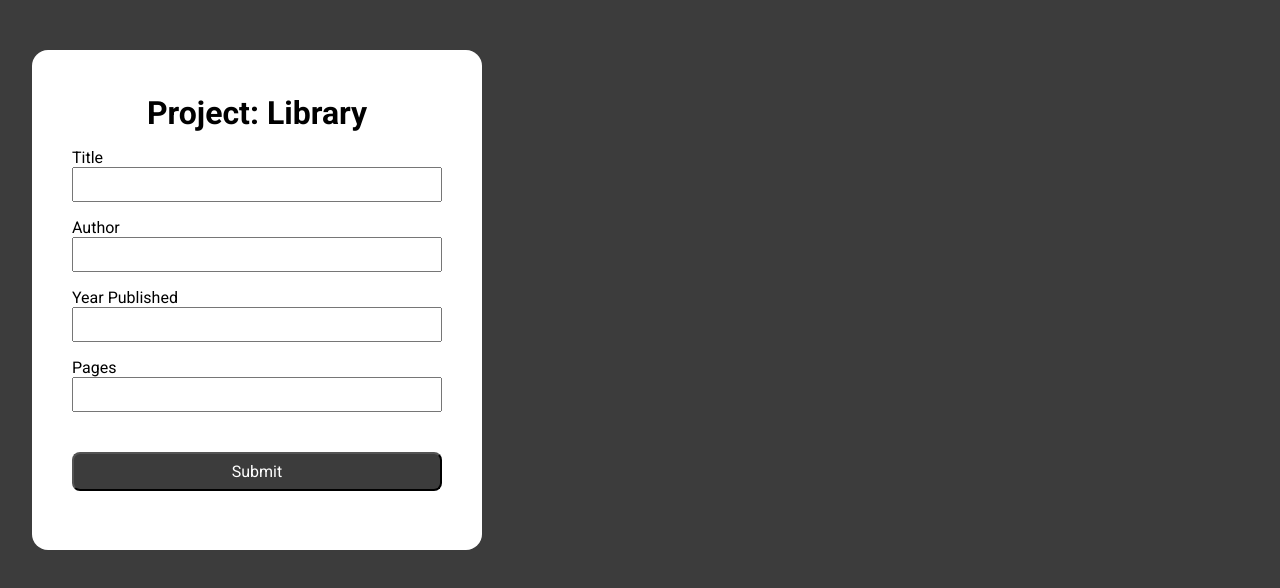
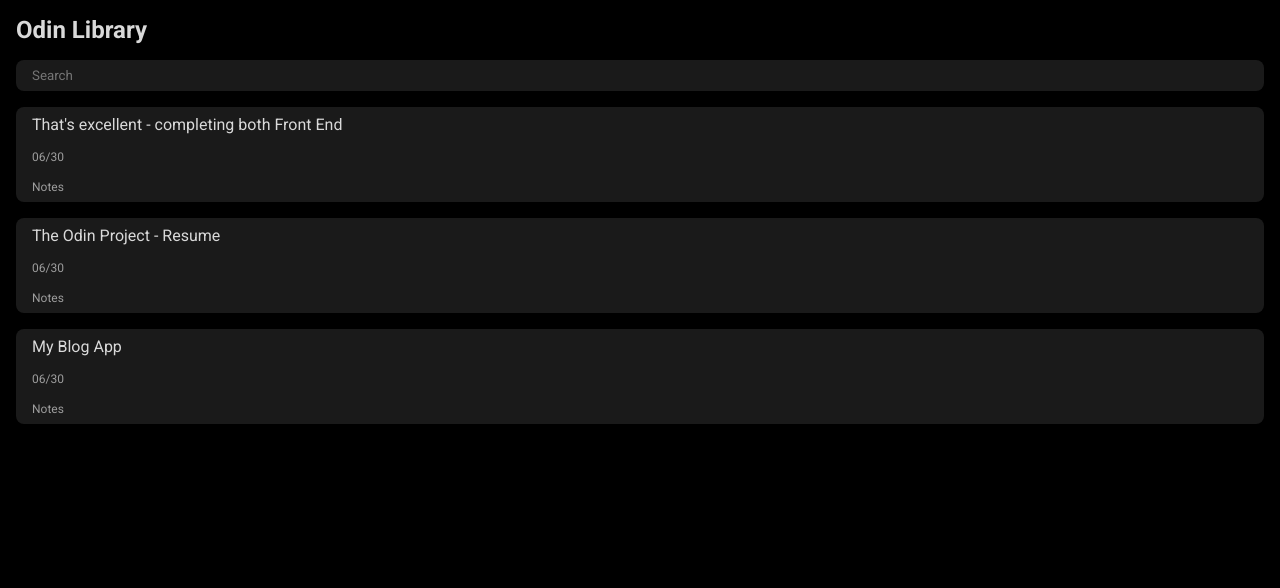
Before and after one commit to raymund-corpuz/javaScriptPath-theOdinProject, a plain HTML site: page 02_project-liblary/index.html in a window 1280 px wide. Drawn offline with Linux system fonts and the light colour scheme.

Commit message:
02_project-library : Fixing the UI components.

```diff
--- a/02_project-liblary/index.html
+++ b/02_project-liblary/index.html
@@ -8,21 +8,29 @@
   </head>
   <body>
     <div class="container">
-      <div class="left">
-        <h1>Project: Library</h1>
-        <form action="">
-          <label for="book-title">Title</label>
-          <input type="text" id="book-title" />
-          <label for="book-author">Author</label>
-          <input type="text" id="book-author" />
-          <label for="book-publish">Year Published</label>
-          <input type="text" id="book-publish" />
-          <label for="book-pages">Pages</label>
-          <input type="number" id="book-pages" />
-          <input type="submit" id="submit" />
-        </form>
+      <nav>
+        <h1>Odin Library</h1>
+      </nav>
+      <div class="input-search">
+        <input type="text" placeholder="Search" />
       </div>
+
+      <ul>
+        <li>
+          That's excellent - completing both Front End
+          <span>06/30</span> <span>Notes</span>
+        </li>
+        <li>
+          The Odin Project - Resume
+          <span>06/30</span> <span>Notes</span>
+        </li>
+        <li>
+          My Blog App
+          <span>06/30</span> <span>Notes</span>
+        </li>
+      </ul>
     </div>
+
     <script src="script.js"></script>
   </body>
 </html>
--- a/02_project-liblary/style.css
+++ b/02_project-liblary/style.css
@@ -5,49 +5,55 @@
   padding: 0;
   box-sizing: border-box;
   font-family: "Roboto", sans-serif;
+  color: var(--lighter);
 }
 :root {
-  --dark: #3c3c3c;
+  --dark: #141414;
+  --darkest: #000000;
+  --lighter: #d9d9d9;
+  --light: #9d9d9d;
+  --darker: #1a1a1a;
 }
+
 body {
-  background-color: var(--dark);
+  background-color: var(--darkest);
 }
 
 .container {
-  display: flex;
+  padding: 1rem;
 }
-
-.left {
-  width: 450px;
-  height: 500px;
-  display: flex;
-  flex-direction: column;
-  justify-content: center;
-  background-color: white;
-  margin: 0 2rem;
-  padding: 2.5rem;
-  margin-top: 50px;
-  border-radius: 1rem;
-}
-
-h1 {
-  text-align: center;
-  margin-bottom: 1rem;
-}
-form {
-  width: 100%;
-}
-input {
-  width: 100%;
-  padding: 0.5rem;
+nav {
   margin-bottom: 1rem;
 }
 
-#submit {
-  margin-top: 1.5rem;
-  background-color: var(--dark);
-  color: white;
-  font-size: 1rem;
+input {
+  background-color: var(--darker);
+  color: var(--light);
+  padding: 0.5rem 1rem;
+  width: 100%;
+  border: none;
   border-radius: 0.5rem;
+  margin-bottom: 1rem;
+}
+
+ul {
+  list-style-type: none;
+}
+
+ul > li {
+  background-color: var(--darker);
+  margin-bottom: 1rem;
   padding: 0.5rem 1rem;
+  padding: 0.5rem 1rem;
+  width: 100%;
+  border: none;
+  border-radius: 0.5rem;
+  margin-bottom: 1rem;
 }
+
+span {
+  color: #9d9d9d;
+  font-size: 12px;
+  display: block;
+  margin-top: 1rem;
+}
```
